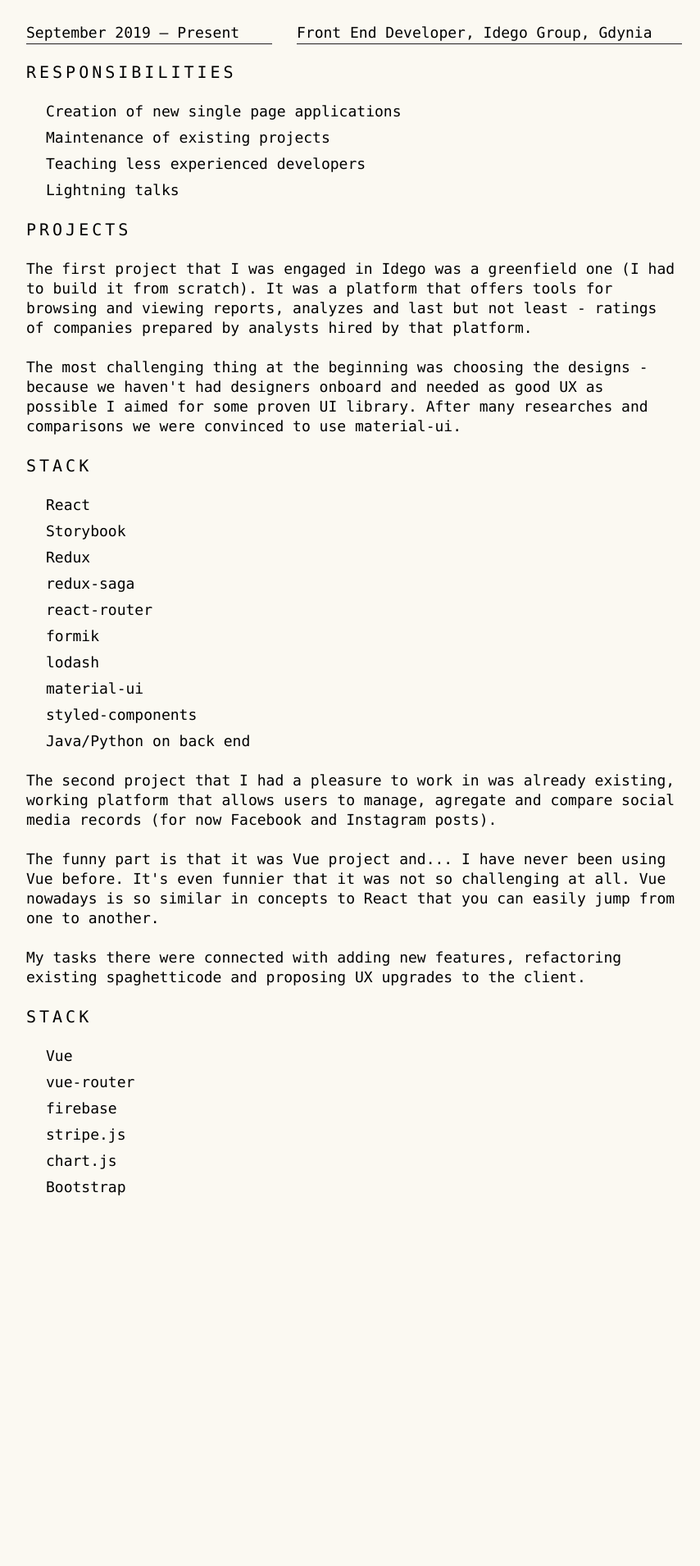
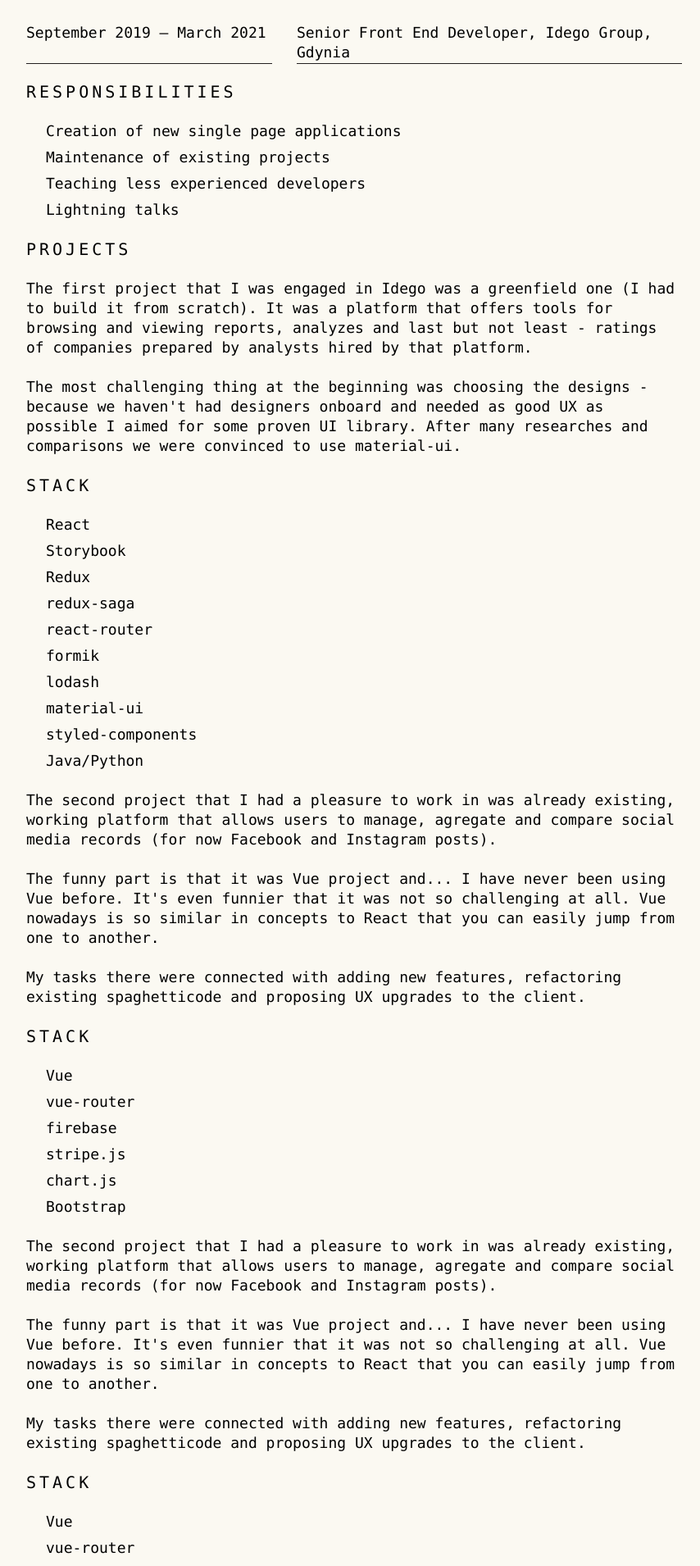
Before and after one commit to patryknawolski/resume, a Next.js app: page / in a window 1280 px wide. Shown: the part 564-2474 px from the top of the page at 82% size, without its empty margins (16-870 px from the left). Before the commit the page ends 2104 px from the top, so only its background shows below. Built offline with nearby package versions, Linux system fonts and the light colour scheme.

Commit message:
Abstract Employment component

```diff
--- /dev/null
+++ b/src/components/Employment.tsx
@@ -0,0 +1,80 @@
+import styles from "@/styles/Home.module.css";
+
+export type EmploymentProps = {
+  startDate: string;
+  endDate?: string;
+  title: string;
+  responsibilities: Array<string>;
+  projects: Array<{
+    description: string | Array<string>;
+    stack: Array<string>;
+  }>;
+};
+
+export const Employment: React.FC<EmploymentProps> = ({
+  startDate,
+  endDate,
+  title,
+  responsibilities,
+  projects,
+}) => (
+  <>
+    <div className={styles.eploymentHistoryTitleGrid}>
+      <div className={styles.textUnderscored}>
+        <p className={styles.noMargin}>
+          {startDate} — {endDate ?? "Present"}
+        </p>
+      </div>
+      <div className={styles.textUnderscored}>
+        <p className={styles.noMargin}>{title}</p>
+      </div>
+    </div>
+    <h3>Responsibilities</h3>
+    <ul>
+      {responsibilities.map((responsibility) => (
+        <li>{responsibility}</li>
+      ))}
+    </ul>
+    <h3>Projects</h3>
+    {projects.map(({ description, stack }) => (
+      <>
+        {(description === "string"
+          ? [description]
+          : (description as Array<string>)
+        ).map((text) => (
+          <p>{text}</p>
+        ))}
+        <h3>Stack</h3>
+        <ul>
+          {stack.map((stackItem) => (
+            <li>{stackItem}</li>
+          ))}
+        </ul>
+      </>
+    ))}
+    <p>
+      The second project that I had a pleasure to work in was already existing,
+      working platform that allows users to manage, agregate and compare social
+      media records (for now Facebook and Instagram posts).
+    </p>
+    <p>
+      The funny part is that it was Vue project and... I have never been using
+      Vue before. It's even funnier that it was not so challenging at all. Vue
+      nowadays is so similar in concepts to React that you can easily jump from
+      one to another.
+    </p>
+    <p>
+      My tasks there were connected with adding new features, refactoring
+      existing spaghetticode and proposing UX upgrades to the client.
+    </p>
+    <h3>Stack</h3>
+    <ul>
+      <li>Vue</li>
+      <li>vue-router</li>
+      <li>firebase</li>
+      <li>stripe.js</li>
+      <li>chart.js</li>
+      <li>Bootstrap</li>
+    </ul>
+  </>
+);
--- a/src/pages/index.tsx
+++ b/src/pages/index.tsx
@@ -1,9 +1,65 @@
 import Head from "next/head";
-import Image from "next/image";
-// import { Inter } from "@next/font/google";
 import styles from "@/styles/Home.module.css";
+import { Employment, EmploymentProps } from "@/components/Employment";
 
-// const inter = Inter({ subsets: ["latin"] });
+const IdegoGroupProps: EmploymentProps = {
+  startDate: "September 2019",
+  endDate: "March 2021",
+  title: "Senior Front End Developer, Idego Group, Gdynia",
+  responsibilities: [
+    "Creation of new single page applications",
+    "Maintenance of existing projects",
+    "Teaching less experienced developers",
+    "Lightning talks",
+  ],
+  projects: [
+    {
+      description: [
+        `The first project that I was engaged in Idego was a greenfield one (I had
+            to build it from scratch). It was a platform that offers tools for
+            browsing and viewing reports, analyzes and last but not least - ratings of
+            companies prepared by analysts hired by that platform.`,
+        `The most challenging thing at the beginning was choosing the designs -
+            because we haven't had designers onboard and needed as good UX as possible
+            I aimed for some proven UI library. After many researches and comparisons
+            we were convinced to use material-ui.`,
+      ],
+      stack: [
+        "React",
+        "Storybook",
+        "Redux",
+        "redux-saga",
+        "react-router",
+        "formik",
+        "lodash",
+        "material-ui",
+        "styled-components",
+        "Java/Python",
+      ],
+    },
+    {
+      description: [
+        `The second project that I had a pleasure to work in was already existing,
+        working platform that allows users to manage, agregate and compare social
+        media records (for now Facebook and Instagram posts).`,
+        `The funny part is that it was Vue project and... I have never been using
+        Vue before. It's even funnier that it was not so challenging at all. Vue
+        nowadays is so similar in concepts to React that you can easily jump from
+        one to another.`,
+        `My tasks there were connected with adding new features, refactoring
+        existing spaghetticode and proposing UX upgrades to the client.`,
+      ],
+      stack: [
+        "Vue",
+        "vue-router",
+        "firebase",
+        "stripe.js",
+        "chart.js",
+        "Bootstrap",
+      ],
+    },
+  ],
+};
 
 export default function Home() {
   return (
@@ -19,14 +75,6 @@
         />
       </Head>
       <main className={styles.container}>
-        {/* <img
-          // className={styles.logo}
-          src="/PN.svg"
-          alt="Patryk Nawolski"
-          // width={180}
-          // height={37}
-          // priority
-        /> */}
         <section>
           <h2>About me</h2>
           <p>
@@ -64,84 +112,8 @@
         </section>
         <section>
           <h2>Employment history</h2>
-          <div className={styles.eploymentHistoryTitleGrid}>
-            <div className={styles.textUnderscored}>
-              <p className={styles.noMargin}>September 2019 — Present</p>
-            </div>
-            <div className={styles.textUnderscored}>
-              <p className={styles.noMargin}>
-                Front End Developer, Idego Group, Gdynia
-              </p>
-            </div>
-          </div>
-          <h3>Responsibilities</h3>
-          <ul>
-            <li>Creation of new single page applications</li>
-            <li>Maintenance of existing projects</li>
-            <li>Teaching less experienced developers</li>
-            <li>Lightning talks</li>
-          </ul>
-          <h3>Projects</h3>
-          <p>
-            The first project that I was engaged in Idego was a greenfield one
-            (I had to build it from scratch). It was a platform that offers
-            tools for browsing and viewing reports, analyzes and last but not
-            least - ratings of companies prepared by analysts hired by that
-            platform.
-          </p>
-          <p>
-            The most challenging thing at the beginning was choosing the designs
-            - because we haven't had designers onboard and needed as good UX as
-            possible I aimed for some proven UI library. After many researches
-            and comparisons we were convinced to use material-ui.
-          </p>
-          <h3>Stack</h3>
-          <ul>
-            <li>React</li>
-            <li>Storybook</li>
-            <li>Redux</li>
-            <li>redux-saga</li>
-            <li>react-router</li>
-            <li>formik </li>
-            <li>lodash</li>
-            <li>material-ui</li>
-            <li>styled-components</li>
-            <li>Java/Python on back end</li>
-          </ul>
-          <p>
-            The second project that I had a pleasure to work in was already
-            existing, working platform that allows users to manage, agregate and
-            compare social media records (for now Facebook and Instagram posts).
-          </p>
-          <p>
-            The funny part is that it was Vue project and... I have never been
-            using Vue before. It's even funnier that it was not so challenging
-            at all. Vue nowadays is so similar in concepts to React that you can
-            easily jump from one to another.
-          </p>
-          <p>
-            My tasks there were connected with adding new features, refactoring
-            existing spaghetticode and proposing UX upgrades to the client.
-          </p>
-          <h3>Stack</h3>
-          <ul>
-            <li>Vue</li>
-            <li>vue-router</li>
-            <li>firebase</li>
-            <li>stripe.js</li>
-            <li>chart.js</li>
-            <li>Bootstrap</li>
-          </ul>
+          <Employment {...IdegoGroupProps} />
         </section>
-        {/* <Image
-          className={styles.logo}
-          src="/next.svg"
-          alt="Next.js Logo"
-          width={180}
-          height={37}
-          priority
-        />
-        <Image src="/thirteen.svg" alt="13" width={40} height={31} priority /> */}
       </main>
     </>
   );
```
